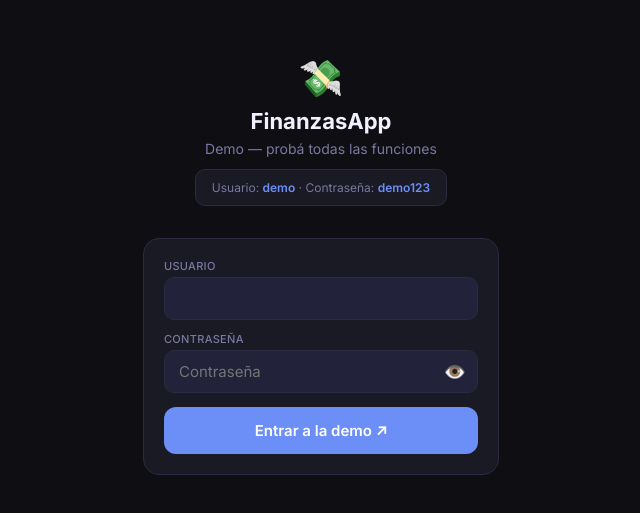
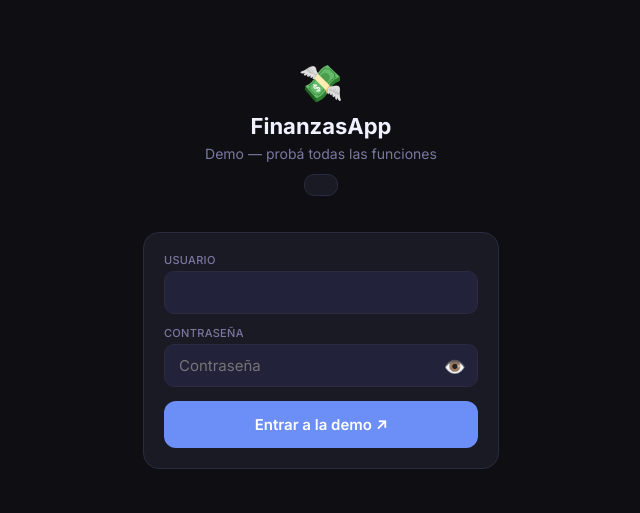
Before and after one commit to HecJerCab/FinanzasDemo, a React (Create React App) app: page / in a window 1280 px wide. Shown: the part 135-648 px from the top of the page, without its empty margins (319-959 px from the left). Built offline with nearby package versions, Linux system fonts and the light colour scheme.

Commit message:
eliminar credenciales visibles login

```diff
--- a/src/App.js
+++ b/src/App.js
@@ -434,7 +434,7 @@ function LoginScreen({onLogin}){
         <h2 style={{fontSize:22,fontWeight:700,marginBottom:6}}>FinanzasApp</h2>
         <p style={{color:D.textMuted,fontSize:14,marginBottom:4}}>Demo — probá todas las funciones</p>
         <div style={{background:D.surface,borderRadius:10,padding:"10px 16px",border:`1px solid ${D.border}`,display:"inline-block",marginTop:8}}>
-          <p style={{fontSize:12,color:D.textMuted,margin:0}}>Usuario: <span style={{color:D.accent,fontWeight:600}}>demo</span> · Contraseña: <span style={{color:D.accent,fontWeight:600}}>demo123</span></p>
+
         </div>
       </div>
       <div style={{background:D.surface,borderRadius:16,padding:"20px",border:`1px solid ${D.border}`}}>
```
